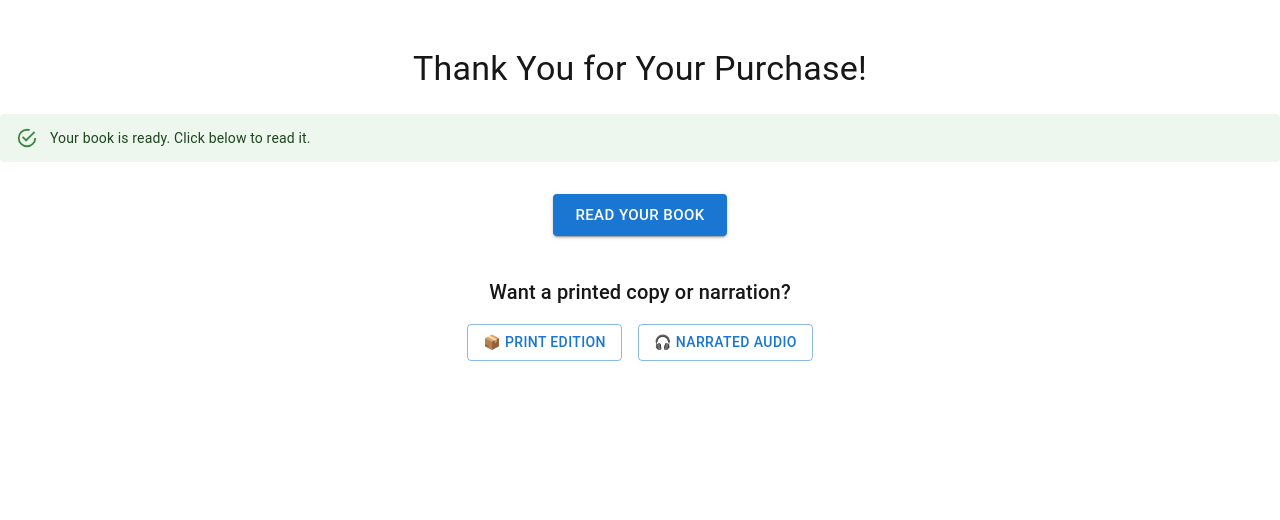
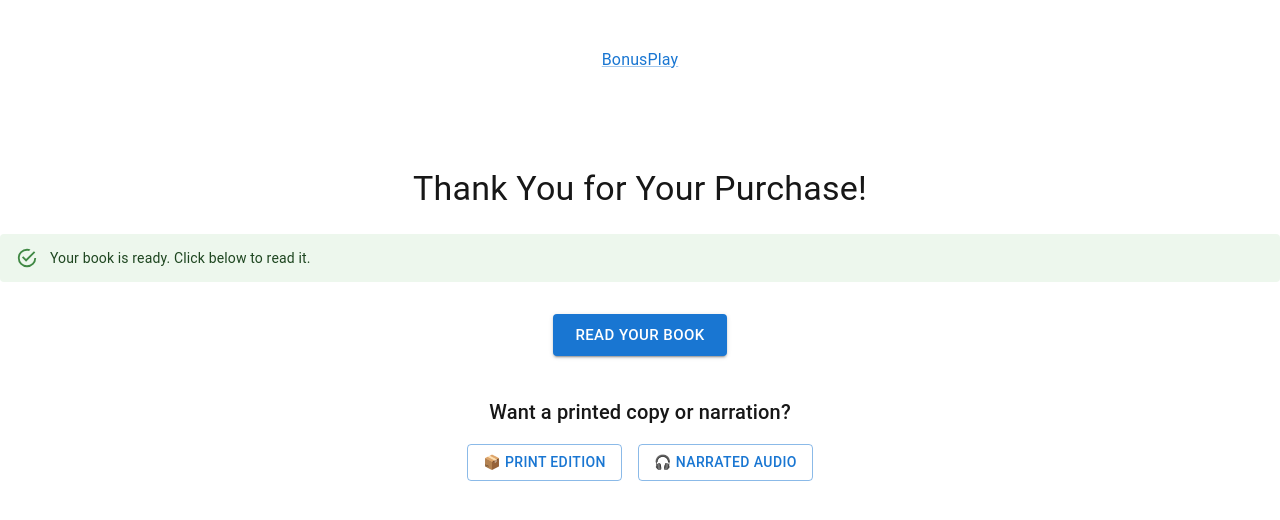
Before and after one commit to NickNovitsky/bonusplay-ai-story-generator, a Next.js app: page /thankyou in a window 1280 px wide. Shown: the top 520 px of the page. Built offline with nearby package versions, Linux system fonts and the light colour scheme.

Commit message:
Minor layout update

```diff
--- a/src/app/layout.tsx
+++ b/src/app/layout.tsx
@@ -1,6 +1,7 @@
 import type { Metadata } from "next";
 import { Geist, Geist_Mono } from "next/font/google";
 import "./globals.css";
+import { Box, Container, Link, Typography } from "@mui/material";
 
 const geistSans = Geist({
   variable: "--font-geist-sans",
@@ -25,6 +26,7 @@ export default function RootLayout({
   return (
     <html lang="en">
       <body className={`${geistSans.variable} ${geistMono.variable} antialiased`}>
+        <Container sx={{p: 6}}><Typography sx={{textAlign: "center"}}><Link href="/">BonusPlay</Link></Typography></Container>
         {children}
       </body>
     </html>
```
